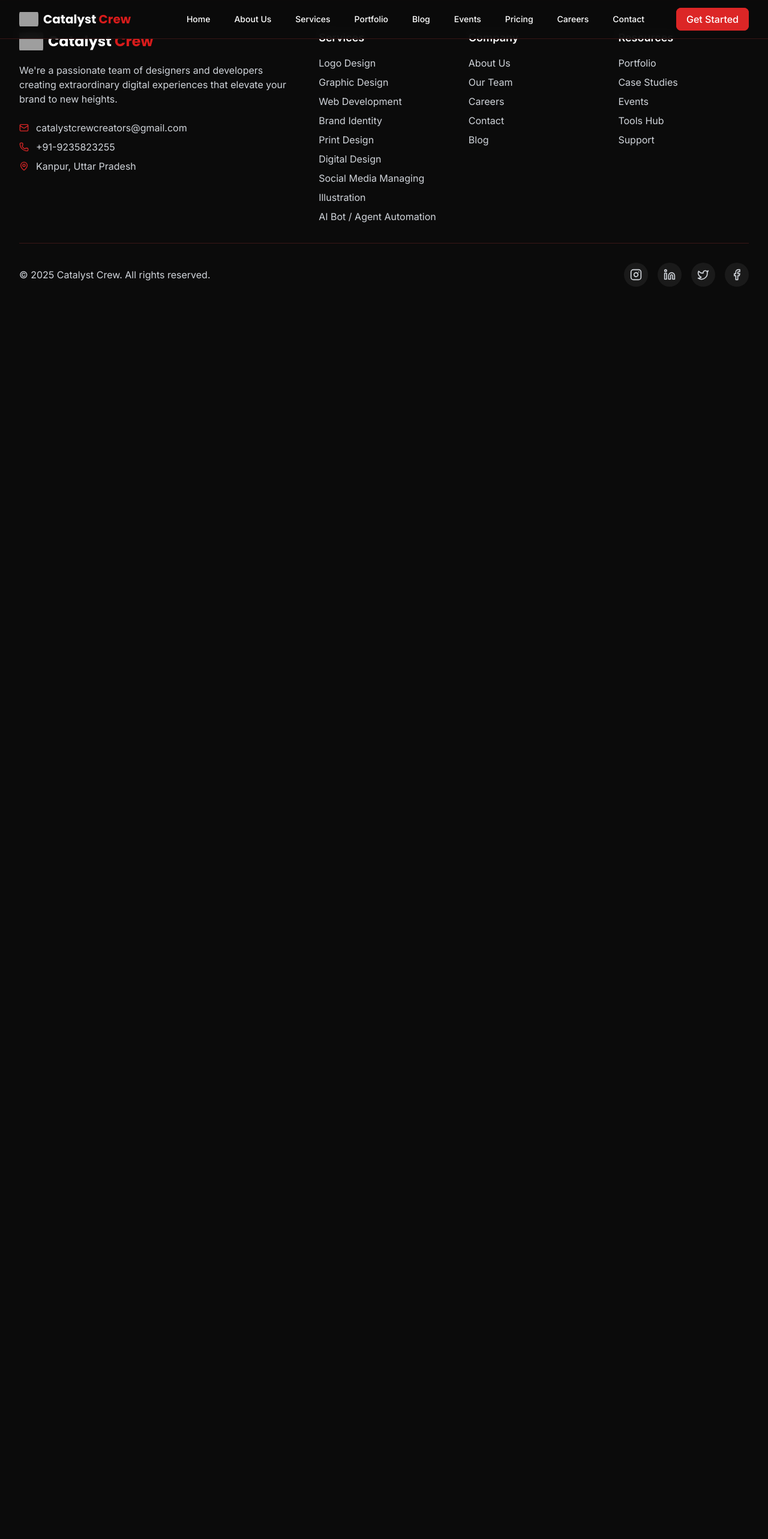
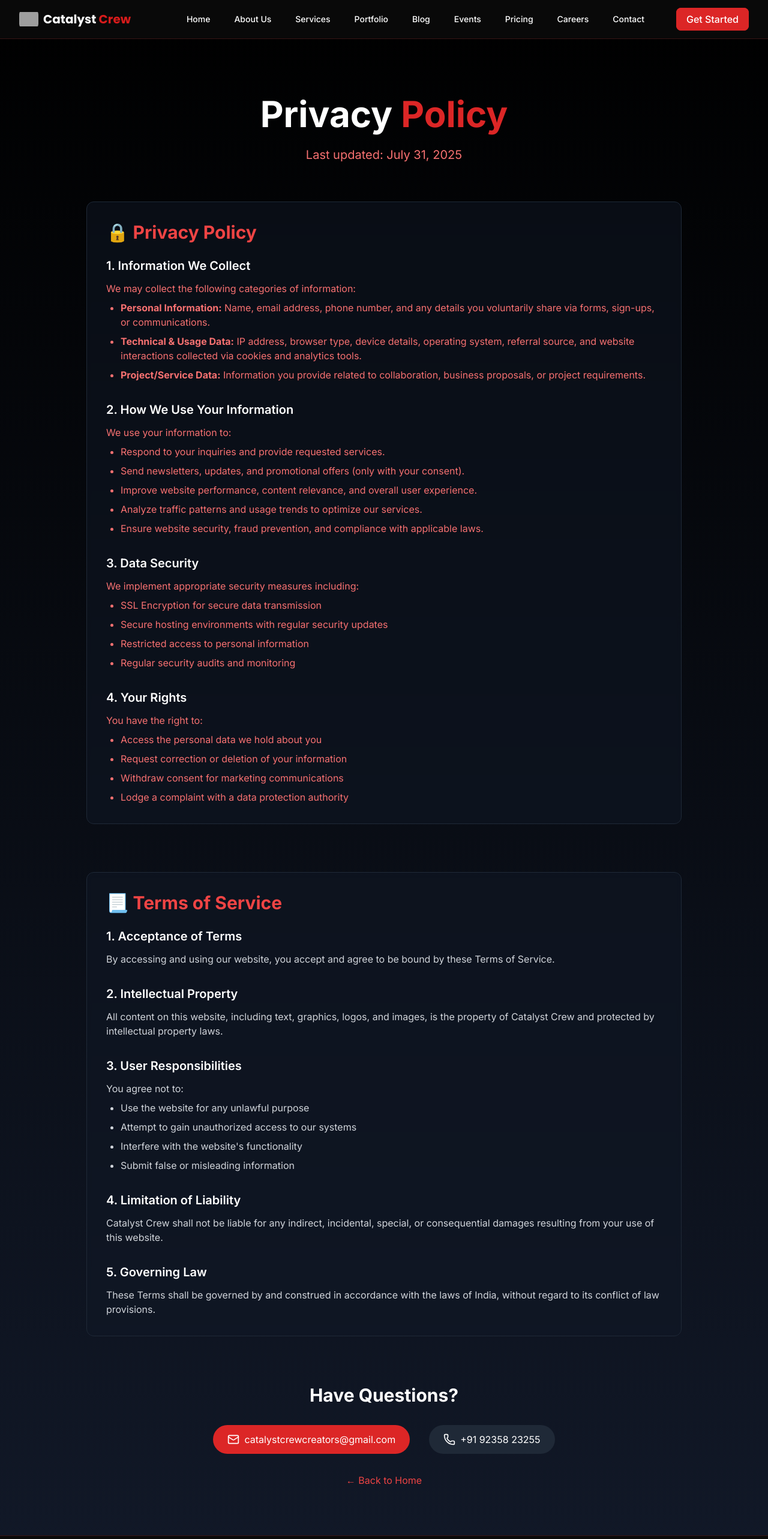
Before and after one commit to Catalystcrewcreators1/Catalyst-Crew, a React (Vite) app: page /privacy-policy in a window 1280 px wide. Shown: the top 2566 px of the page at 60% size. Before the commit the page ends 800 px from the top, so only its background shows below. Built offline with nearby package versions, Linux system fonts and the light colour scheme; grey boxes are pictures that could not be loaded.

Commit message:
Add Privacy Policy page with red text styling and update footer link

```diff
--- a/src/App.tsx
+++ b/src/App.tsx
@@ -26,6 +26,7 @@ import Mission from './pages/Mission';
 import Pricing from './pages/Pricing';
 import Team from './pages/Team';
 import Testimonials from './pages/Testimonials';
+import PrivacyPolicy from './pages/PrivacyPolicy';
 
 // Service Pages
 import LogoDesign from './pages/LogoDesign';
@@ -68,7 +69,8 @@ function App() {
     '/mission',
     '/pricing',
     '/blog',
-    '/events'
+    '/events',
+    '/privacy-policy'
   ];
 
   // Get current page index
@@ -157,6 +159,7 @@ function App() {
             <Route path="/pricing" element={<Pricing />} />
             <Route path="/team" element={<Team />} />
             <Route path="/testimonials" element={<Testimonials />} />
+            <Route path="/privacy-policy" element={<PrivacyPolicy />} />
           </Routes>
         </AnimatePresence>
       </main>
--- a/src/components/layout/Footer.tsx
+++ b/src/components/layout/Footer.tsx
@@ -153,8 +153,13 @@ const Footer = () => {
         >
           <div className="flex flex-col md:flex-row justify-between items-center">
             {/* Copyright */}
-            <div className="text-gray-300 mb-4 md:mb-0" style={{ color: '#d1d5db' }}>
-              © 2025 Catalyst Crew. All rights reserved.
+            <div className="text-gray-300 mb-4 md:mb-0 text-center md:text-left" style={{ color: '#d1d5db' }}>
+              <div>© 2025 Catalyst Crew. All rights reserved.</div>
+              <div className="text-sm mt-1">
+                <Link to="/privacy-policy" className="text-red-500 hover:text-red-400 transition-colors">
+                  Privacy Policy & Terms of Service
+                </Link>
+              </div>
             </div>
 
             {/* Social Links */}
--- /dev/null
+++ b/src/pages/PrivacyPolicy.tsx
@@ -0,0 +1,170 @@
+import { useEffect } from 'react';
+import { motion } from 'framer-motion';
+import { Link } from 'react-router-dom';
+import { Mail, Phone } from 'lucide-react';
+
+const PrivacyPolicy = () => {
+  useEffect(() => {
+    window.scrollTo(0, 0);
+    document.title = 'Privacy Policy & Terms of Service | Catalyst Crew';
+  }, []);
+
+  return (
+    <div className="min-h-screen bg-gradient-to-b from-black to-gray-900 text-white pt-24">
+      {/* Hero Section */}
+      <div className="container mx-auto px-4 py-16 text-center">
+        <motion.h1
+          className="text-4xl md:text-6xl font-bold mb-6"
+          initial={{ opacity: 0, y: 20 }}
+          animate={{ opacity: 1, y: 0 }}
+          transition={{ duration: 0.5 }}
+        >
+          <span className="text-white">Privacy</span>{' '}
+          <span className="text-red-600">Policy</span>
+        </motion.h1>
+        <p className="text-xl text-red-400 max-w-3xl mx-auto">
+          Last updated: July 31, 2025
+        </p>
+      </div>
+
+      {/* Main Content */}
+      <div className="container mx-auto px-4 pb-20 max-w-5xl">
+        {/* Privacy Policy Section */}
+        <motion.section
+          className="mb-20"
+          initial={{ opacity: 0, y: 20 }}
+          whileInView={{ opacity: 1, y: 0 }}
+          transition={{ duration: 0.5, delay: 0.2 }}
+          viewport={{ once: true }}
+        >
+          <div className="bg-gray-900/50 backdrop-blur-sm border border-gray-800 rounded-xl p-8">
+            <h2 className="text-3xl font-bold mb-6 text-red-500">🔒 Privacy Policy</h2>
+
+            <div className="space-y-8">
+              <div className="policy-section">
+                <h3 className="text-xl font-semibold mb-3 text-white">1. Information We Collect</h3>
+                <p className="text-red-400">We may collect the following categories of information:</p>
+                <ul className="list-disc pl-6 mt-2 space-y-2 text-red-400">
+                  <li><strong>Personal Information:</strong> Name, email address, phone number, and any details you voluntarily share via forms, sign-ups, or communications.</li>
+                  <li><strong>Technical & Usage Data:</strong> IP address, browser type, device details, operating system, referral source, and website interactions collected via cookies and analytics tools.</li>
+                  <li><strong>Project/Service Data:</strong> Information you provide related to collaboration, business proposals, or project requirements.</li>
+                </ul>
+              </div>
+
+              <div className="policy-section">
+                <h3 className="text-xl font-semibold mb-3 text-white">2. How We Use Your Information</h3>
+                <p className="text-red-400">We use your information to:</p>
+                <ul className="list-disc pl-6 mt-2 space-y-2 text-red-400">
+                  <li>Respond to your inquiries and provide requested services.</li>
+                  <li>Send newsletters, updates, and promotional offers (only with your consent).</li>
+                  <li>Improve website performance, content relevance, and overall user experience.</li>
+                  <li>Analyze traffic patterns and usage trends to optimize our services.</li>
+                  <li>Ensure website security, fraud prevention, and compliance with applicable laws.</li>
+                </ul>
+              </div>
+
+              <div className="policy-section">
+                <h3 className="text-xl font-semibold mb-3 text-white">3. Data Security</h3>
+                <p className="text-red-400">We implement appropriate security measures including:</p>
+                <ul className="list-disc pl-6 mt-2 space-y-2 text-red-400">
+                  <li>SSL Encryption for secure data transmission</li>
+                  <li>Secure hosting environments with regular security updates</li>
+                  <li>Restricted access to personal information</li>
+                  <li>Regular security audits and monitoring</li>
+                </ul>
+              </div>
+
+              <div className="policy-section">
+                <h3 className="text-xl font-semibold mb-3 text-white">4. Your Rights</h3>
+                <p className="text-red-400">You have the right to:</p>
+                <ul className="list-disc pl-6 mt-2 space-y-2 text-red-400">
+                  <li>Access the personal data we hold about you</li>
+                  <li>Request correction or deletion of your information</li>
+                  <li>Withdraw consent for marketing communications</li>
+                  <li>Lodge a complaint with a data protection authority</li>
+                </ul>
+              </div>
+            </div>
+          </div>
+        </motion.section>
+
+        {/* Terms of Service Section */}
+        <motion.section
+          initial={{ opacity: 0, y: 20 }}
+          whileInView={{ opacity: 1, y: 0 }}
+          transition={{ duration: 0.5, delay: 0.3 }}
+          viewport={{ once: true }}
+        >
+          <div className="bg-gray-900/50 backdrop-blur-sm border border-gray-800 rounded-xl p-8">
+            <h2 className="text-3xl font-bold mb-6 text-red-500">📃 Terms of Service</h2>
+
+            <div className="space-y-8">
+              <div className="policy-section">
+                <h3 className="text-xl font-semibold mb-3 text-white">1. Acceptance of Terms</h3>
+                <p className="text-gray-300">By accessing and using our website, you accept and agree to be bound by these Terms of Service.</p>
+              </div>
+
+              <div className="policy-section">
+                <h3 className="text-xl font-semibold mb-3 text-white">2. Intellectual Property</h3>
+                <p className="text-gray-300">All content on this website, including text, graphics, logos, and images, is the property of Catalyst Crew and protected by intellectual property laws.</p>
+              </div>
+
+              <div className="policy-section">
+                <h3 className="text-xl font-semibold mb-3 text-white">3. User Responsibilities</h3>
+                <p className="text-gray-300">You agree not to:</p>
+                <ul className="list-disc pl-6 mt-2 space-y-2 text-gray-300">
+                  <li>Use the website for any unlawful purpose</li>
+                  <li>Attempt to gain unauthorized access to our systems</li>
+                  <li>Interfere with the website's functionality</li>
+                  <li>Submit false or misleading information</li>
+                </ul>
+              </div>
+
+              <div className="policy-section">
+                <h3 className="text-xl font-semibold mb-3 text-white">4. Limitation of Liability</h3>
+                <p className="text-gray-300">Catalyst Crew shall not be liable for any indirect, incidental, special, or consequential damages resulting from your use of this website.</p>
+              </div>
+
+              <div className="policy-section">
+                <h3 className="text-xl font-semibold mb-3 text-white">5. Governing Law</h3>
+                <p className="text-gray-300">These Terms shall be governed by and construed in accordance with the laws of India, without regard to its conflict of law provisions.</p>
+              </div>
+            </div>
+          </div>
+        </motion.section>
+
+        {/* Contact Section */}
+        <motion.section
+          className="mt-20 text-center"
+          initial={{ opacity: 0, y: 20 }}
+          whileInView={{ opacity: 1, y: 0 }}
+          transition={{ duration: 0.5, delay: 0.4 }}
+          viewport={{ once: true }}
+        >
+          <h2 className="text-3xl font-bold mb-8">Have Questions?</h2>
+          <div className="flex flex-col md:flex-row justify-center items-center gap-8">
+            <a
+              href="mailto:catalystcrewcreators@gmail.com"
+              className="flex items-center gap-2 px-6 py-3 bg-red-600 hover:bg-red-700 rounded-full transition-colors"
+            >
+              <Mail size={20} />
+              catalystcrewcreators@gmail.com
+            </a>
+            <a
+              href="tel:+919235823255"
+              className="flex items-center gap-2 px-6 py-3 bg-gray-800 hover:bg-gray-700 rounded-full transition-colors"
+            >
+              <Phone size={20} />
+              +91 92358 23255
+            </a>
+          </div>
+          <p className="mt-8 text-gray-400">
+            <Link to="/" className="text-red-500 hover:underline">← Back to Home</Link>
+          </p>
+        </motion.section>
+      </div>
+    </div>
+  );
+};
+
+export default PrivacyPolicy;
```
